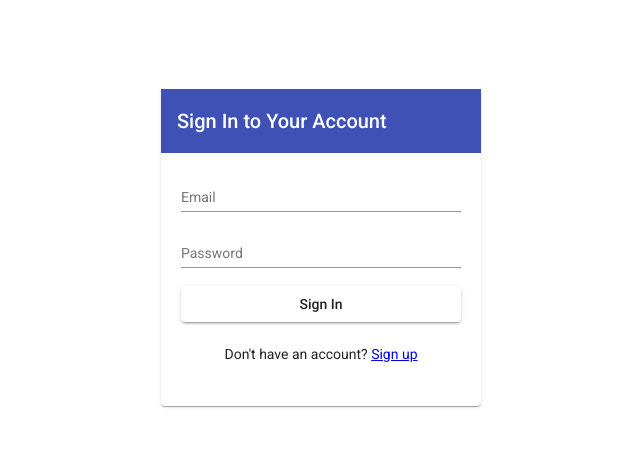
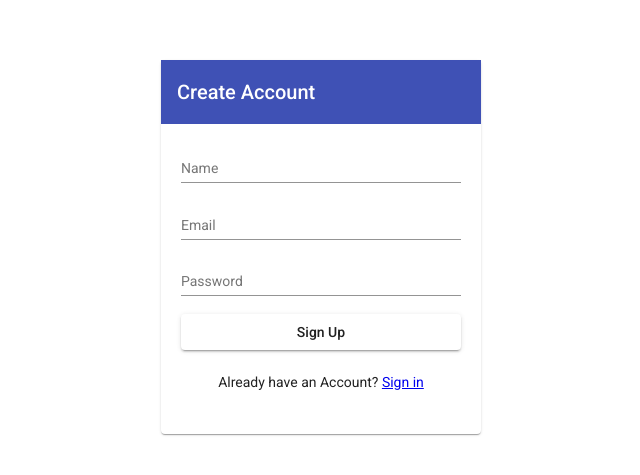
Before and after one commit to danilovtatiana/Product_List_Tracker_Frontend, an Angular app: page / in a window 1280 px wide. Shown: the part 153-628 px from the top of the page, without its empty margins (319-959 px from the left). Built offline with nearby package versions, Linux system fonts and the light colour scheme.

Commit message:
template for register page

```diff
--- a/src/app/app-routing.module.ts
+++ b/src/app/app-routing.module.ts
@@ -2,8 +2,9 @@ import { NgModule } from '@angular/core';
 import { RouterModule, Routes } from '@angular/router';
 import { LoginComponent } from './components/login/login.component';
 import { ProductComponent } from './components/product/product.component';
+import { RegisterComponent } from './components/register/register.component';
 
-const routes: Routes = [{ path: '', component: LoginComponent }];
+const routes: Routes = [{ path: '', component: RegisterComponent }];
 
 @NgModule({
   imports: [RouterModule.forRoot(routes)],
--- a/src/app/components/login/login.component.html
+++ b/src/app/components/login/login.component.html
@@ -15,7 +15,7 @@
       <button mat-raised-button type="submit">Sign In</button>
       <mat-toolbar-row>
         <span class="sign-up"
-          >Don't have an account?
+          >Don't have an Account?
           <a class="sign-up-link" color="primary" routerLink="/sign-up">
             Sign up</a
           ></span
--- a/src/app/components/register/register.component.html
+++ b/src/app/components/register/register.component.html
@@ -1 +1,30 @@
-<p>register works!</p>
+<div fxLayoutAlign="center center" fxFlexFill class="login-container">
+  <mat-card fxFlex="25">
+    <mat-toolbar color="primary">
+      <span>Create Account</span>
+    </mat-toolbar>
+
+    <form fxLayoutAlign="stretch" fxLayout="column" class="login-form">
+      <mat-form-field>
+        <input matInput type="text" placeholder="Name" />
+      </mat-form-field>
+
+      <mat-form-field>
+        <input matInput type="email" placeholder="Email" />
+      </mat-form-field>
+
+      <mat-form-field>
+        <input matInput type="password" placeholder="Password" />
+      </mat-form-field>
+      <button mat-raised-button type="submit">Sign Up</button>
+      <mat-toolbar-row>
+        <span class="sign-up"
+          >Already have an Account?
+          <a class="sign-up-link" color="primary" routerLink="/sign-in">
+            Sign in</a
+          ></span
+        >
+      </mat-toolbar-row>
+    </form>
+  </mat-card>
+</div>
--- a/src/app/components/register/register.component.scss
+++ b/src/app/components/register/register.component.scss
@@ -0,0 +1,11 @@
+.login-container mat-card {
+  padding: 0px;
+
+  .login-form {
+    padding: 20px;
+  }
+}
+.sign-up {
+  display: table;
+  margin: 0 auto;
+}
```
